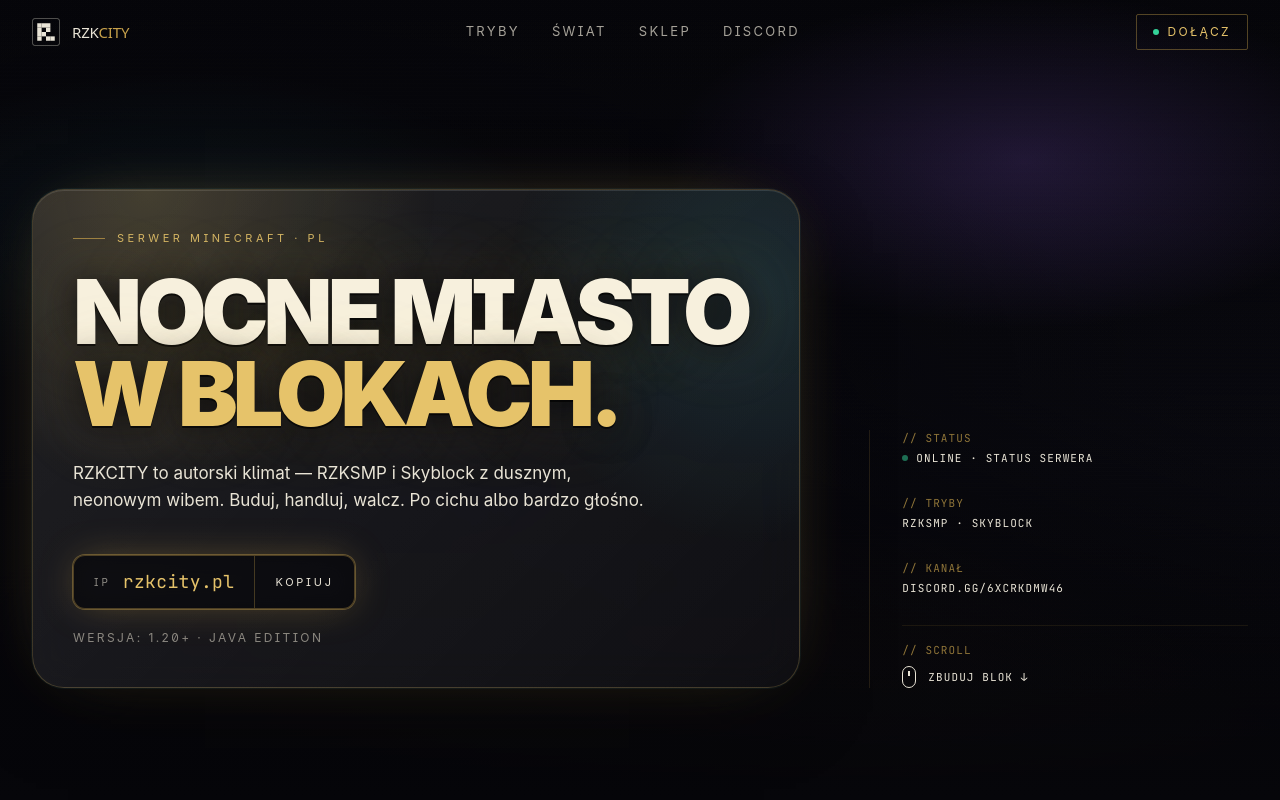
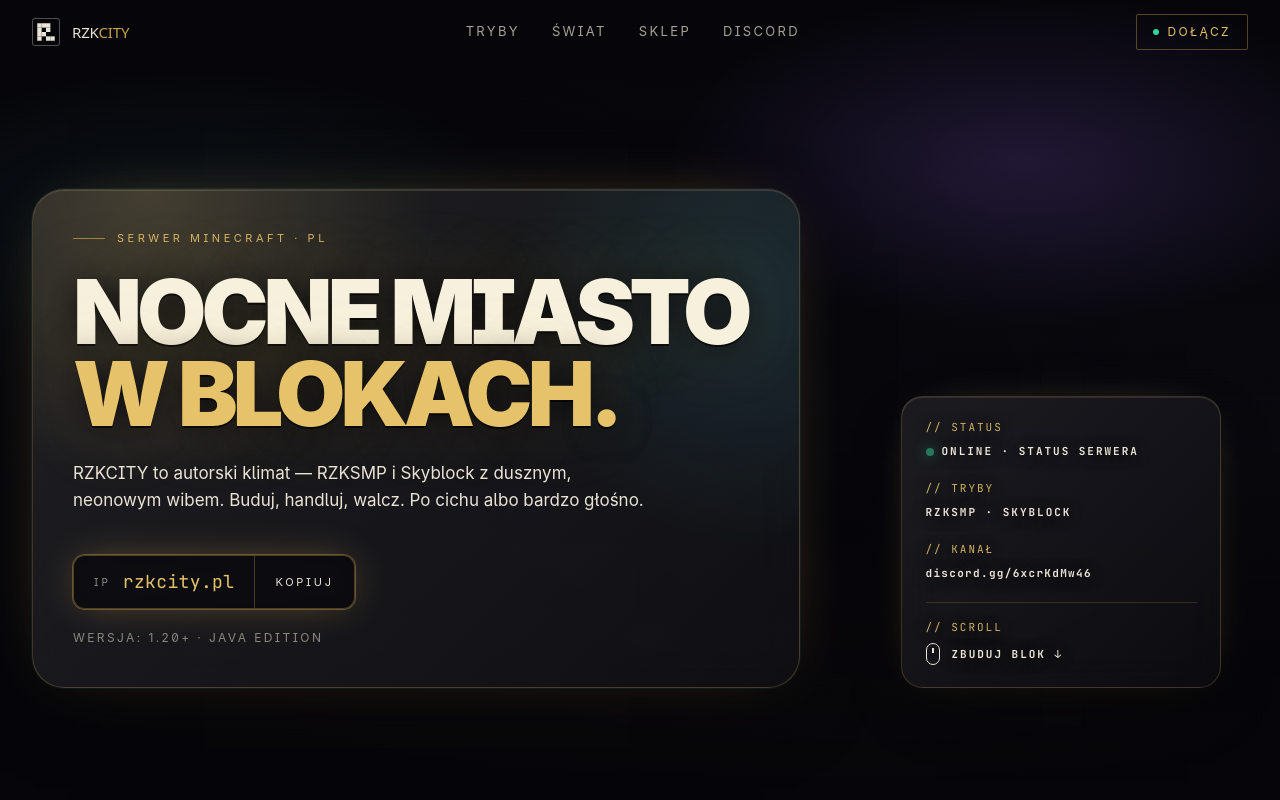
Before and after one commit to bestkry/rzkcity-site, a React (Vite) app: page / in a window 1280 px wide. Shown: the top 800 px of the page. Built offline with nearby package versions, Linux system fonts and the light colour scheme; a web font is replaced by a local one.

Commit message:
Improve hero meta panel readability

```diff
--- a/src/components/Hero.jsx
+++ b/src/components/Hero.jsx
@@ -105,26 +105,28 @@
         </div>
 
         {/* Side meta column — asymmetric, breaks the symmetry */}
-        <aside className="lg:col-span-5 xl:col-span-4 lg:pl-8 lg:border-l lg:border-gold/15">
-          <div className="space-y-7 font-mono text-[11px] tracking-widest uppercase text-bone/55">
+        <aside className="lg:col-span-5 xl:col-span-4 lg:pl-8">
+          <div className="hero-meta-glass space-y-5 font-mono text-[11px] tracking-[0.18em] uppercase text-bone/72">
             <div>
-              <div className="text-gold/70 mb-1">// status</div>
-              <div className="flex items-center gap-2 text-bone">
-                <span className="w-1.5 h-1.5 bg-emerald-400 rounded-full animate-pulse" />
+              <div className="text-gold-bright/90 mb-2">// status</div>
+              <div className="flex items-center gap-2 text-bone font-semibold">
+                <span className="w-2 h-2 bg-emerald-400 rounded-full animate-pulse shadow-[0_0_14px_rgba(52,211,153,0.9)]" />
                 Online · status serwera
               </div>
             </div>
             <div>
-              <div className="text-gold/70 mb-1">// tryby</div>
-              <div className="text-bone">RZKSMP · Skyblock</div>
+              <div className="text-gold-bright/90 mb-2">// tryby</div>
+              <div className="text-bone font-semibold">RZKSMP · Skyblock</div>
             </div>
             <div>
-              <div className="text-gold/70 mb-1">// kanał</div>
-              <div className="text-bone">discord.gg/6xcrKdMw46</div>
+              <div className="text-gold-bright/90 mb-2">// kanał</div>
+              <div className="text-bone font-semibold tracking-[0.12em] normal-case">
+                discord.gg/6xcrKdMw46
+              </div>
             </div>
-            <div className="pt-4 border-t border-gold/10">
-              <div className="text-gold/70 mb-2">// scroll</div>
-              <div className="flex items-center gap-3 text-bone">
+            <div className="pt-4 border-t border-gold/20">
+              <div className="text-gold-bright/90 mb-2">// scroll</div>
+              <div className="flex items-center gap-3 text-bone font-semibold">
                 <svg width="14" height="22" viewBox="0 0 14 22" fill="none" aria-hidden>
                   <rect x="0.5" y="0.5" width="13" height="21" rx="6.5" stroke="currentColor" />
                   <rect x="6" y="5" width="2" height="5" fill="currentColor">
--- a/src/index.css
+++ b/src/index.css
@@ -136,6 +136,30 @@
     0 0 76px rgba(230, 195, 106, 0.22);
 }
 
+.hero-meta-glass {
+  display: inline-block;
+  min-width: min(100%, 320px);
+  padding: 1.35rem 1.45rem;
+  border: 1px solid rgba(230, 195, 106, 0.20);
+  border-radius: 1.35rem;
+  background:
+    linear-gradient(135deg, rgba(255, 255, 255, 0.09), rgba(255, 255, 255, 0.025)),
+    rgba(6, 6, 10, 0.62);
+  box-shadow:
+    inset 0 1px 0 rgba(255, 255, 255, 0.10),
+    0 24px 70px -34px rgba(0, 0, 0, 0.9),
+    0 0 48px -34px rgba(230, 195, 106, 0.8);
+  backdrop-filter: blur(18px) saturate(135%);
+  -webkit-backdrop-filter: blur(18px) saturate(135%);
+  text-shadow: 0 2px 14px rgba(0, 0, 0, 0.82);
+}
+
+@media (max-width: 1023px) {
+  .hero-meta-glass {
+    width: 100%;
+  }
+}
+
 /* Neon ring focus */
 :focus-visible {
   outline: 2px solid var(--gold-bright);
```
